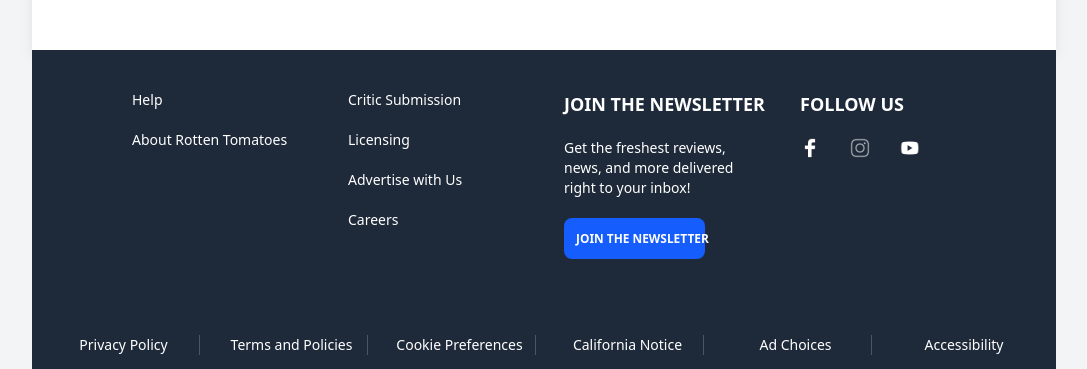
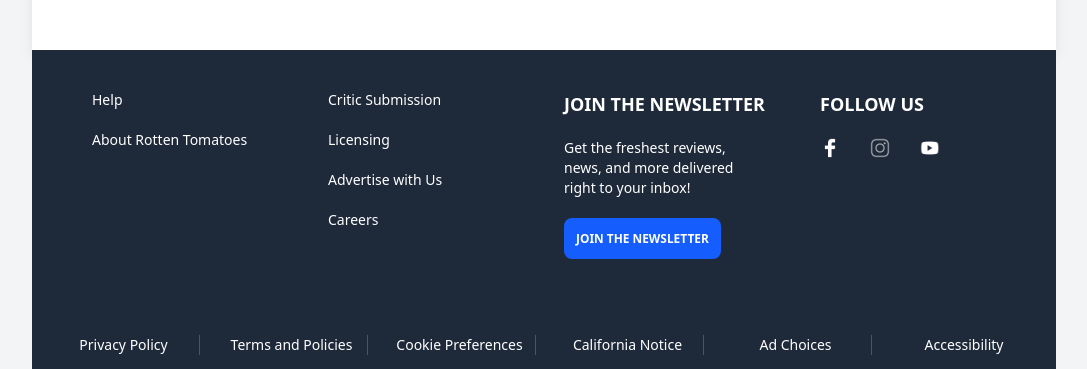
Before and after one commit to mrbravogil/Rotten-Tomatoes-Clone, a React (Vite) app: page / in a window 1280 px wide. Shown: the part 1129-1498 px from the top of the page, without its empty margins (96-1183 px from the left). Built offline with nearby package versions, Linux system fonts and the light colour scheme.

Commit message:
footer fix

```diff
--- a/src/components/Footer.jsx
+++ b/src/components/Footer.jsx
@@ -3,7 +3,7 @@
       <footer className="w-[80%] mx-auto flex flex-col items-center justify-center bg-gray-800 text-white py-5">
 
         {/* Main Footer */}
-        <div className=" text-sm grid grid-cols-1 md:grid-cols-3 lg:grid-cols-4 lg:px-20 pb-10">
+        <div className=" text-sm grid grid-cols-1 md:grid-cols-3 lg:grid-cols-4 lg:px-10 pb-10">
 
           {/* Help */}
           <div className="flex flex-col gap-5 m-5">
--- a/src/components/Header.jsx
+++ b/src/components/Header.jsx
@@ -5,7 +5,7 @@
     return (
       <header className="w-[80%] mx-auto items-center justify-center">
         {/* Top nav */}
-        <div className="bg-red-600 text-white mt-10 px-6 flex items-center justify-between text-nowrap grid grid-cols-1 md:grid-cols-1 lg:grid-cols-2">
+        <div className="bg-red-600 text-white mt-10 px-6 items-center justify-between text-nowrap grid grid-cols-1 md:grid-cols-1 lg:grid-cols-2">
         {/* Logo + Search */}
         <div className="flex items-center gap-2 w-full p-5">
           <img src="/assets/img/tomato.png" alt="Logo" className="w-10 lg:w-15 h-auto ml-4" />
```
